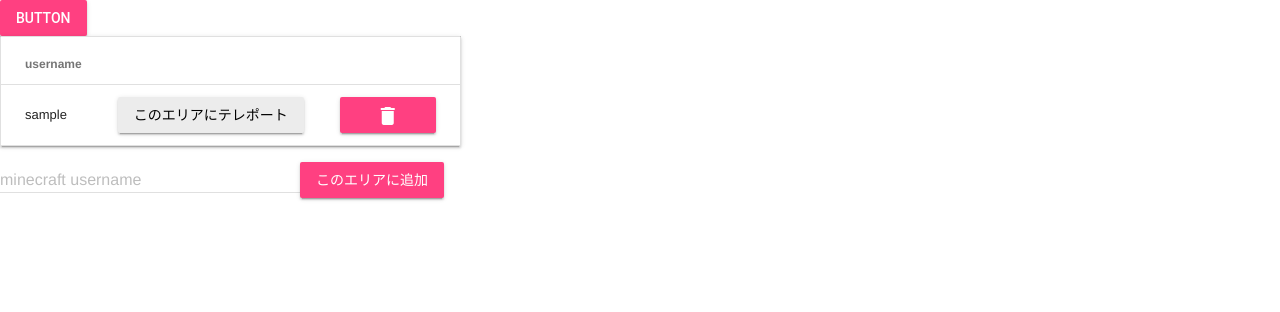
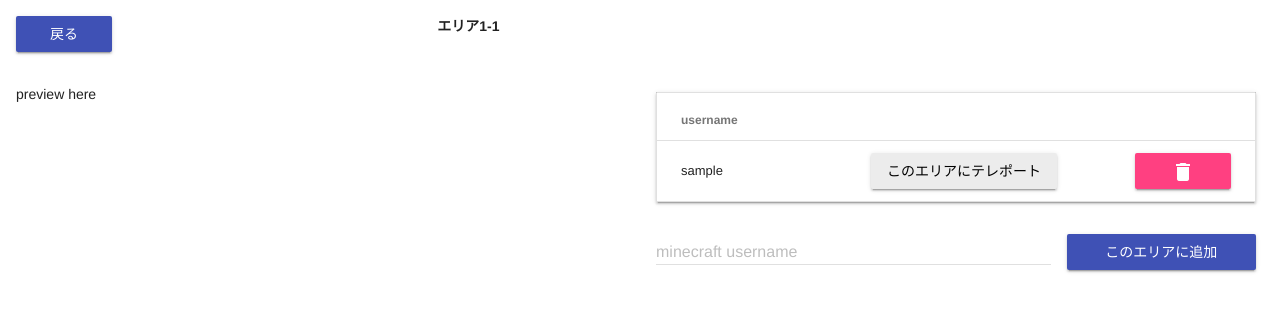
Before and after one commit to tompng/mcprintserver, a Rails app: a page that uses rails/app/views/areas/show.html.slim in a window 1280 px wide. Shown: the top 312 px of the page. Run offline with Rails 7, Linux system fonts and the light colour scheme; tables that the repository leaves empty hold one stand-in row (values such as "Sample post"); some libraries are stand-ins or nearby versions.

Commit message:
layout変更

```diff
--- a/rails/app/models/area.rb
+++ b/rails/app/models/area.rb
@@ -8,7 +8,7 @@ class Area < ActiveRecord::Base
   def add_demo_account name
     demo_accounts.where(username: name).first_or_create
     reload
-    demo_accounts.min_by(&:id).first.destroy if demo_accounts.count > 4
+    demo_accounts.min_by(&:id).destroy if demo_accounts.count > 4
   end
 
   def remove_demo_account name
--- a/rails/app/models/demo_account.rb
+++ b/rails/app/models/demo_account.rb
@@ -1,4 +1,4 @@
 class DemoAccount < ActiveRecord::Base
   belongs_to :area, inverse_of: :demo_accounts
-  validates :username, format: { with: /\A[a-zA-Z0-9_.-]+\z/ }
+  validates :username, format: { with: /\A[a-zA-Z0-9_.-]+\z/ }, length: { maximum: 32 }
 end
--- a/rails/app/views/areas/show.html.slim
+++ b/rails/app/views/areas/show.html.slim
@@ -1,30 +1,39 @@
-button class="mdl-button mdl-js-button mdl-button--raised mdl-js-ripple-effect mdl-button--accent"
-  | Button
+.mdl-grid
+  .mdl-cell.mdl-cell--4-col
+    = link_to areas_path, class: "mdl-button mdl-js-button mdl-button--raised mdl-js-ripple-effect mdl-button--colored"
+      | 戻る
+  .mdl-cell.mdl-cell--6-col
+    b = "エリア#{@area.coord_i}-#{@area.coord_j}"
 
-table.mdl-data-table.mdl-js-data-table.mdl-shadow--2dp
-  thead
-    tr
-      th.mdl-data-table__cell--non-numeric username
-      th
-      th
-  tbody
-    - @area.demo_accounts.each do |account|
-      tr
-        td.mdl-data-table__cell--non-numeric = account.username
-        td
-          = link_to teleport_area_path(@area, username: account.username), remote: true, method: :post, class: 'mdl-button mdl-js-button mdl-button--raised mdl-js-ripple-effect' do
-            | このエリアにテレポート
-        td
-          = link_to remove_demo_account_area_path(@area, username: account.username), method: :post, data: {confirm: '本当に削除しますか'}, class: 'mdl-button mdl-js-button mdl-button--raised mdl-js-ripple-effect mdl-button--accent' do
-            i.material-icons delete
-    - @area.demo_accounts.empty?
-      tr
-        td なし
-        td
+.mdl-grid
+  .mdl-cell.mdl-cell--6-col
+    | preview here
+  .mdl-cell.mdl-cell--6-col
+    table.mdl-data-table.mdl-js-data-table.mdl-shadow--2dp.mdl-cell.mdl-cell--12-col
+      thead
+        tr
+          th.mdl-data-table__cell--non-numeric username
+          th
+          th
+      tbody
+        - @area.demo_accounts.sort_by(&:username).each do |account|
+          tr
+            td.mdl-data-table__cell--non-numeric = account.username
+            td
+              = link_to teleport_area_path(@area, username: account.username), remote: true, method: :post, class: 'mdl-button mdl-js-button mdl-button--raised mdl-js-ripple-effect' do
+                | このエリアにテレポート
+            td
+              = link_to remove_demo_account_area_path(@area, username: account.username), method: :post, data: {confirm: '本当に削除しますか'}, class: 'mdl-button mdl-js-button mdl-button--raised mdl-js-ripple-effect mdl-button--accent' do
+                i.material-icons delete
+        - if @area.demo_accounts.empty?
+          tr
+            td なし
+            td
+            td
 
-= form_tag action: :add_demo_account do
-  div.mdl-textfield.mdl-js-textfield
-    input.mdl-textfield__input type='text' pattern='[a-zA-Z0-9_.-]+' name='username' id='username'
-    label.mdl-textfield__label for='username' minecraft username
-    span.mdl-textfield__error invalid username
-  input.mdl-button.mdl-js-button.mdl-button--raised.mdl-js-ripple-effect.mdl-button--accent type='submit' value='このエリアに追加'
+    = form_tag action: :add_demo_account, class: 'mdl-cell.mdl-cell--12-col' do
+      div.mdl-textfield.mdl-js-textfield.mdl-cell.mdl-cell--8-col
+        input.mdl-textfield__input type='text' pattern='[a-zA-Z0-9_.-]+' name='username' id='username'
+        label.mdl-textfield__label for='username' minecraft username
+        span.mdl-textfield__error invalid username
+      input.mdl-button.mdl-js-button.mdl-button--raised.mdl-js-ripple-effect.mdl-button--colored.mdl-cell.mdl-cell--4-col type='submit' value='このエリアに追加'
```
